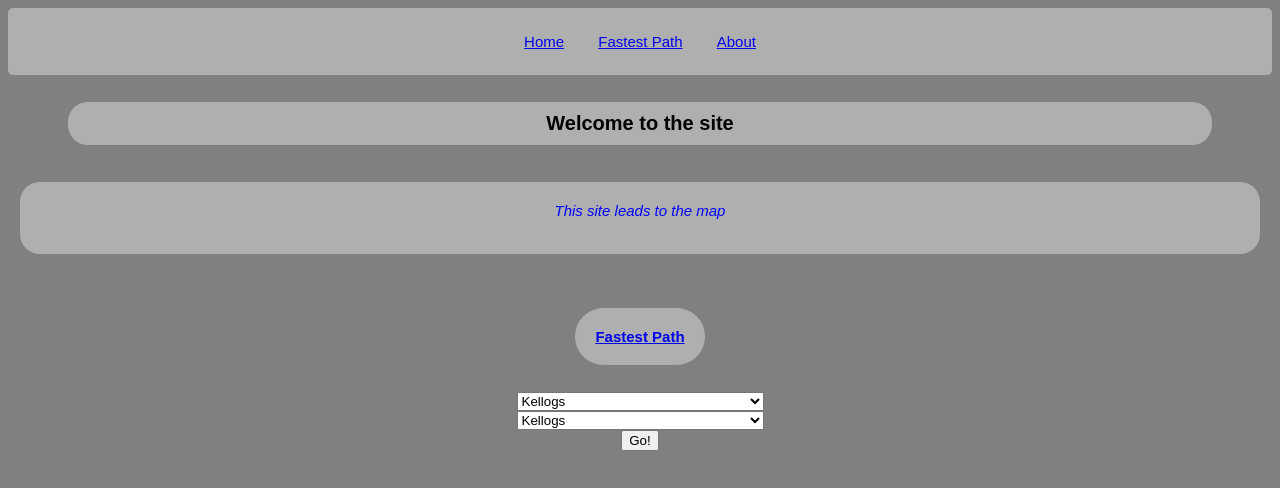
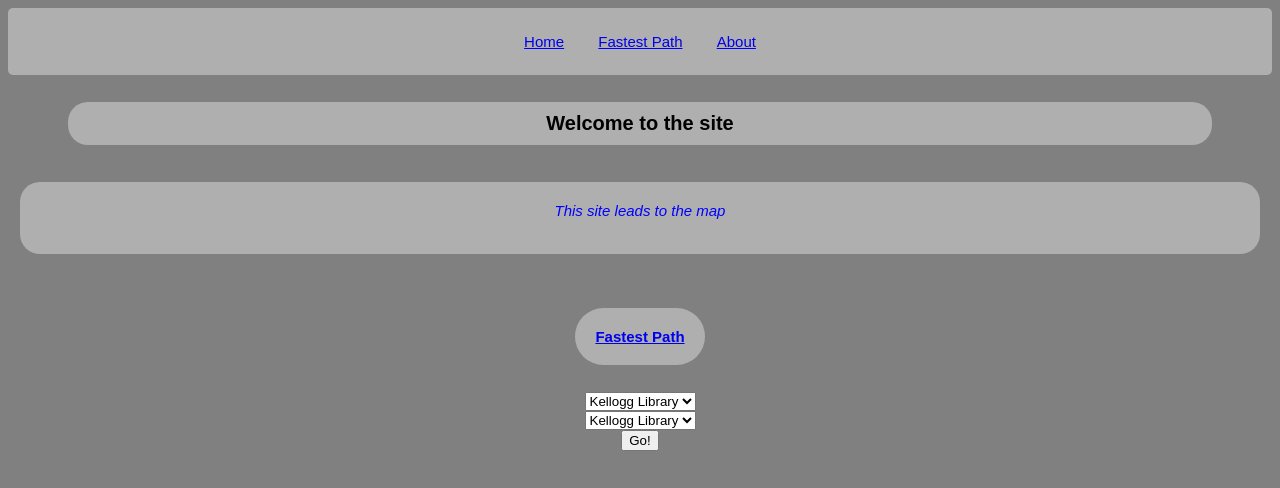
Before and after one commit to NairUma/CSSI2019-Team3-FastestPath, a plain HTML site: page frontend/index1.html in a window 1280 px wide. Drawn offline with Linux system fonts and the light colour scheme.

Commit message:
FrontEnd stuff

```diff
--- a/frontend/css/style.css
+++ b/frontend/css/style.css
@@ -66,3 +66,7 @@ ul{
 li a:hover{
   color:lightgrey;
 }
+
+.value {
+
+}
--- a/frontend/index1.html
+++ b/frontend/index1.html
@@ -34,18 +34,18 @@
 </center>
 <br>
 <select name="starting point">
-          <option value="Kellogs">Kellogs</option>
-          <option value="USU">Univeristy Student Union</option>
-          <option value="SBSB">Social Behavioral & Sciences Building</option>
-          <option value="PS1">Parking Stucture 1</option>
+          <option value="Kellogg">Kellogg Library</option>
+          <option value="Univerity Student Union">USU</option>
+          <option value="Social Behavioral & Sciences Building">SBSB</option>
+          <option value="PS1">PS1</option>
           <option value="Starbucks">Starbucks</option>
       </select>
 </br>
 <select name="destination">
-          <option value="Kellogs">Kellogs</option>
-          <option value="USU">Univeristy Student Union</option>
-          <option value="SBSB">Social Behavioral & Sciences Building</option>
-          <option value="PS1">Parking Stucture 1</option>
+          <option value="Kellogg">Kellogg Library</option>
+          <option value="Univerity Student Union">USU</option>
+          <option value="Social Behavioral & Sciences Building">SBSB</option>
+          <option value="PS1">PS1</option>
           <option value="Starbucks">Starbucks</option>
       </select>
 <br>
```
Also changed, not shown: franciscoExample/index1.html (+0 -18 lines).
